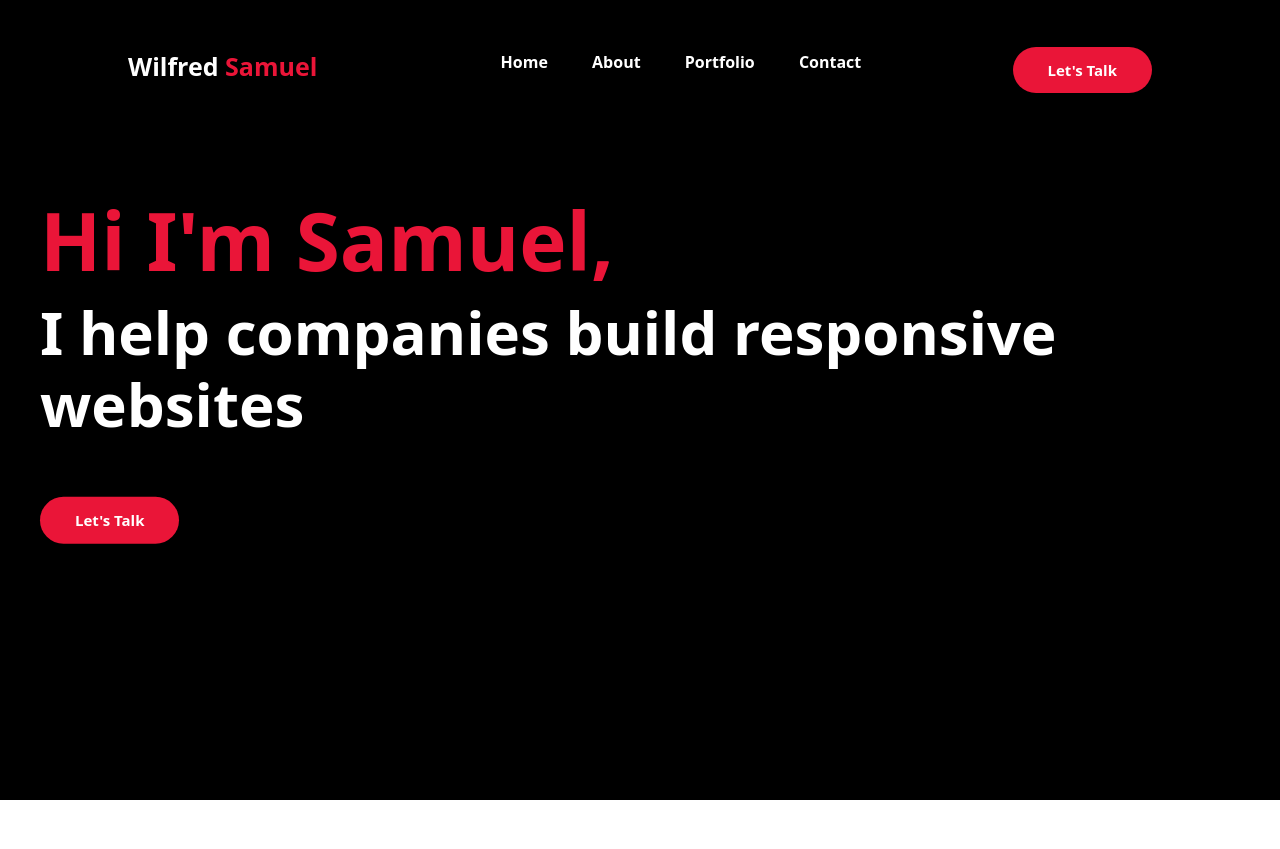
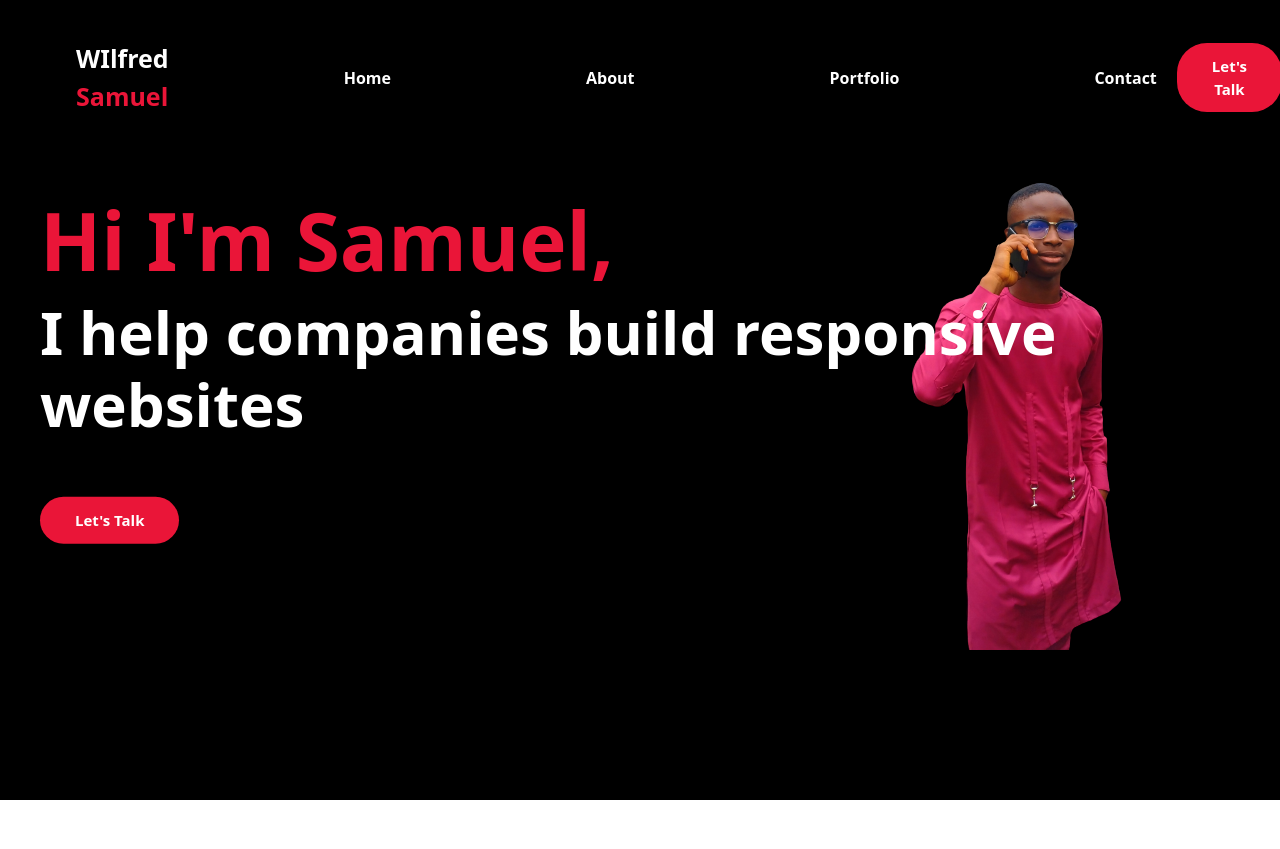
Before and after one commit to PSamDev/My_Portfolio_Website, a Django app: page / in a window 1280 px wide. Shown: the top 849 px of the page. Run offline with Django 4.2, Linux system fonts and the light colour scheme; some libraries are stand-ins or nearby versions.

Commit message:
Modification to Home Page styling

```diff
--- a/myportfolio/psamdev/static/style.css
+++ b/myportfolio/psamdev/static/style.css
@@ -10,16 +10,18 @@ img {
     width: 100%;
     background-size: cover;
     background-position: center;
-    background-color: black;
+    background: black url("img/Samuel.png") no-repeat right;
 
 }
-nav {
+.navbar {
+    background-color: black;
     display: flex;
     align-items: center;
+    position: absolute fixed;
     justify-content: space-between;
     padding-top: 40px;
-    padding-left: 10%;
-    padding-right: 10%;
+    padding-left: 5%;
+    padding-right: 5%;
 }
 .logo {
     color: white;
@@ -32,11 +34,14 @@ nav ul li {
     list-style-type: none;
     display: inline-block;
     padding: 10px 20px;
+    text-align: center;
 }
 nav ul li a {
     text-decoration: none;
     font-weight: bold;
     color: white;
+    margin-left: 155px;
+
 }
 nav ul li a:hover {
     color: #ea1538;
--- a/myportfolio/psamdev/templates/home.html
+++ b/myportfolio/psamdev/templates/home.html
@@ -28,7 +28,7 @@
                         </div>
                     {% endfor %}
 
-      <div class = "hero" >
+      <!-- <div class = "hero" >
         <nav>
           <h2 class = "logo">Wilfred<span> Samuel</span></h2>
 
@@ -40,10 +40,64 @@
           </ul>
           <a href = "mailto:wilfredsamuel000@gmail.com"> <button type = "button">Let's Talk</button></a>
         </nav>
+      </div> -->
+      <!-- <div class = "hero" >
+      <nav class="navbar navbar-expand-lg">
+        <div class="container-fluid">
+          <b class="logo">Wilfred <span>Samuel</span></b>
+          <button class="navbar-toggler" type="button" data-bs-toggle="collapse" data-bs-target="#navbarNav" aria-controls="navbarNav" aria-expanded="false" aria-label="Toggle navigation">
+            <span class="navbar-toggler-icon"></span>
+          </button>
+          <div class="collapse navbar-collapse" id="navbarNav">
+            <ul class="navbar-nav">
+              <li>
+                <a aria-current="page" href="/">Home</a>
+              </li>
+              <li>
+                <a href="#about">About</a>
+              </li>
+              <li>
+                <a href="#portfolio">Portfolio</a>
+              </li>
+              <li>
+                <a href="#contact">Contact</a>
+              </li>
+            </ul>
+            <a href = "mailto:wilfredsamuel000@gmail.com"> <button type = "button">Let's Talk</button></a>
+          </div>
+        </div>
+      </nav>
+    </div> -->
+
+    <div class="hero">
+    <nav class="navbar navbar-expand-lg">
+      <div class="container-fluid">
+        <b class="logo"> WIlfred <span>Samuel</span></b>
+        <button class="navbar-toggler bg-danger" type="button" data-bs-toggle="collapse" data-bs-target="#navbarSupportedContent" aria-controls="navbarSupportedContent" aria-expanded="false" aria-label="Toggle navigation">
+          <span class="navbar-toggler-icon"></span>
+        </button>
+        <div class="collapse navbar-collapse" id="navbarSupportedContent">
+          <ul class="navbar-nav me-auto mb-2 mb-lg-0">
+            <li>
+              <a aria-current="page" href="/">Home</a>
+            </li>
+            <li>
+              <a href="#about">About</a>
+            </li>
+            <li>
+              <a href="#portfolio">Portfolio</a>
+            </li>
+            <li>
+              <a href="#contact">Contact</a>
+            </li>
+          </ul>
+          <a href = "mailto:wilfredsamuel000@gmail.com"> <button type = "button">Let's Talk</button></a>
+        </div>
+      </div>
+    </nav>
   </div>
 
     <div class = "content">
-
       <h1>Hi I'm Samuel,</h1>
       <h2 style = "color:white;">I help companies build responsive <br> websites </h2>
     </div>
```
Also changed, not shown: myportfolio/db.sqlite3, myportfolio/psamdev/static/img/Samuel.png (added). Lines whose indentation alone changed are shown as unchanged.
